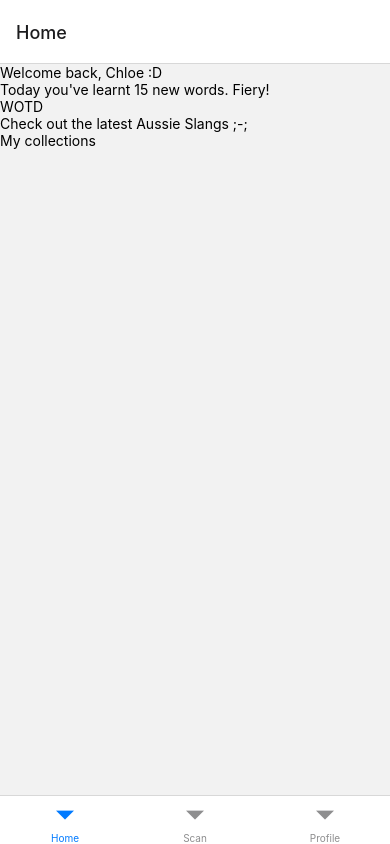
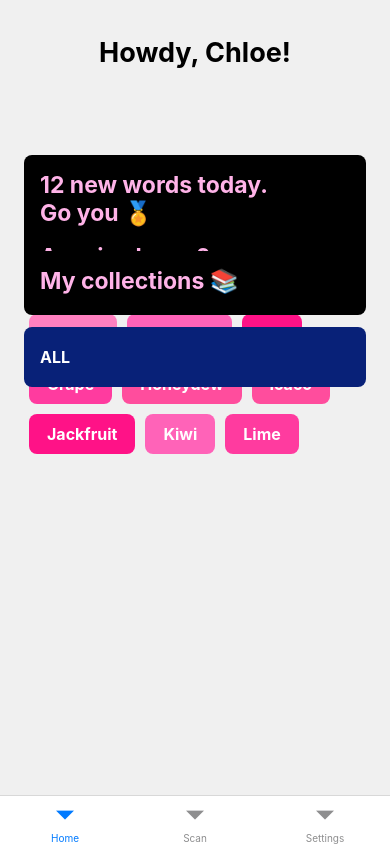
Before and after one commit to appsecandrewlee/MACathon_2023, a React Native app in the folder langtrans_app/: screen /Main in a window 390 px wide. Built offline with nearby package versions, Linux system fonts and the light colour scheme.

Commit message:
add 3 sections (today, slang, collection) to home tab

```diff
--- a/langtrans_app/App.js
+++ b/langtrans_app/App.js
@@ -6,7 +6,7 @@ import SignupScreen from './screens/Signup'; // Import the signup screen
 import LoginScreen from './screens/Login'; // Import the login screen
 import CameraScreen from './screens/Scan'; // Assuming you also have a camera screen
 import MainScreen from './screens/Main'; // Assuming you also have a camera screen
-import ProfileScreen from './screens/Profile'; // Assuming you also have a camera screen
+import ProfileScreen from './screens/Settings'; // Assuming you also have a camera screen
 const Stack = createStackNavigator();
 
 export default function App() {
--- a/langtrans_app/screens/Home.js
+++ b/langtrans_app/screens/Home.js
@@ -1,15 +1,95 @@
 // HomeScreen.js
 import React from 'react';
-import { View, Text } from 'react-native';
+import { View, Text, SafeAreaView, ScrollView, TouchableHighlight, FlatList } from 'react-native';
+import { colors, commonStyles, spacing } from '../styles/styles';
 
 export default function MainScreen() {
-  return (
-    <View>
-        <Text>Welcome back, Chloe :D</Text>
-        <Text>Today you've learnt 15 new words. Fiery!</Text>
-        <Text>WOTD</Text>
-        <Text>Check out the latest Aussie Slangs ;-;</Text>
-        <Text>My collections</Text>
+
+    const wordList = ['Apple','Banana','Cucumber','Durian','Eggplant','Fig','Grape','Honeydew', 'Icaco', 'Jackfruit', 'Kiwi', 'Lime'];
+    const slangList = ['Woolies','Mozzie','Barbie','No worries','Too easy','Mate','Arvo'];
+    const collectionList = ['Programming', 'Supermaket', 'Gym'];
+
+    const pinks = ['#FF80C0', '#FF63B8', '#FF4D9D', '#FF3B9F', '#FF1287'];
+    const purples = ['#D06EFF', '#B13BFF', '#9A00FF', '#8800CC', '#660099'];
+    // const blues = ['#007ACC', '#004488', '#33B5E5', '#66C2FF', '#99D6FF'];
+
+
+
+
+    const getRandomColor = (colors) => {
+        const randomIndex = Math.floor(Math.random() * colors.length);
+        return colors[randomIndex];
+    };
+
+
+    return (
+        <SafeAreaView style={{ flex: 1, backgroundColor: colors.grey }}>
+
+            <ScrollView>
+
+                {/* GREETINGS --------------------------------------------------------------------------*/}
+                <View style={commonStyles.header}>
+                    <Text style={[commonStyles.titleBlack, {marginBottom: 6}]}>Howdy, Chloe!</Text>
+                </View>
+                <View style={commonStyles.spaceSmall}></View>
+
+                    {/* TODAY --------------------------------------------------------------------------*/}
+                    <View style={commonStyles.container}>
+                        <View style={commonStyles.sectionBlack}>
+                            <Text style={commonStyles.captionPink}>{wordList.length} new words today.</Text>
+                            <Text style={commonStyles.captionPink}>Go you 🏅</Text>
+                        </View>
+                        <View style={commonStyles.wordListContainer}>
+                            {wordList.map((word, index) => (
+                                <View key={index} style={[commonStyles.wordContainer,{backgroundColor: getRandomColor(pinks)}]}>
+                                <Text style={commonStyles.wordText}>{word}</Text>
+                                </View>
+                            ))}
+                        </View>
+                    </View>
+
+                    {/* SLANGS --------------------------------------------------------------------------*/}
+                    <View style={commonStyles.containerVertical}>
+                        <View style={[commonStyles.sectionBlack,{margin: spacing.large}]}>
+                            <Text style={commonStyles.captionPink}>Aussie slangs?</Text>
+                            <Text style={commonStyles.captionPink}>Too easy 🥸</Text>
+                        </View>
+                        <ScrollView
+                            horizontal
+                            showsHorizontalScrollIndicator={false}
+                            contentContainerStyle={commonStyles.expandContainer}
+                            >
+                            {slangList.map((word, index) => (
+                                <View key={index} style={[commonStyles.wordContainer,{backgroundColor: getRandomColor(purples)}]}>
+                                <Text style={commonStyles.wordText}>{word}</Text>
+                                </View>
+                            ))}
+                        </ScrollView>
+                    </View>
+
+                    {/* COLLECTIONS --------------------------------------------------------------------------*/}
+                    <View style={commonStyles.container}>
+                        <View style={commonStyles.sectionBlack}>
+                            <Text style={commonStyles.captionPink}>My collections 📚</Text>
+                        </View>
+                        <View style={commonStyles.collectionContainer}>
+                                <Text style={commonStyles.wordText}>ALL</Text>
+                        </View>
+                        <FlatList
+  data={collectionList}
+  keyExtractor={(item, index) => index.toString()}
+  renderItem={({ item, index }) => (
+    <View style={[commonStyles.collectionContainer, { backgroundColor: index % 2 === 0 ? colors.blue1 : colors.blue2 }]}>
+      <Text style={commonStyles.wordText}>{item}</Text>
     </View>
+  )}
+/>
+
+                    </View>
+                    <View style={commonStyles.spaceLarge}></View>
+
+            </ScrollView>
+
+        </SafeAreaView>
   );
 };
--- a/langtrans_app/screens/Main.js
+++ b/langtrans_app/screens/Main.js
@@ -7,17 +7,17 @@ import 'react-native-gesture-handler';
 import { NavigationContainer } from '@react-navigation/native';
 import { createBottomTabNavigator } from '@react-navigation/bottom-tabs';
 import HomeScreen from './Home'; // Import your screen components
-import ProfileScreen from './Profile';
 import ScanScreen from './Scan';
+import SettingsScreen from './Settings';
 
 const Tab = createBottomTabNavigator();
 
 export default function MainScreen() {
   return (
     <Tab.Navigator>
-      <Tab.Screen name="Home" component={HomeScreen} />
-      <Tab.Screen name="Scan" component={ScanScreen} />
-      <Tab.Screen name="Profile" component={ProfileScreen} />
+      <Tab.Screen name="Home" component={HomeScreen} options={{ headerShown: false }} />
+      <Tab.Screen name="Scan" component={ScanScreen} options={{ headerShown: false }} />
+      <Tab.Screen name="Settings" component={SettingsScreen} options={{ headerShown: false }}/>
     </Tab.Navigator>
   );
 }
--- a/langtrans_app/screens/Settings.js
+++ b/langtrans_app/screens/Settings.js
@@ -1,12 +1,80 @@
-// HomeScreen.js
 import React from 'react';
-import { View, Text } from 'react-native';
+import { View, Text, StyleSheet, Image, TouchableOpacity, FlatList, SafeAreaView } from 'react-native';
+import { useNavigation } from '@react-navigation/native';
+import { colors, commonStyles } from '../styles/styles';
 
 export default function SettingsScreen() {
-  return (
-    <View>
-      <Text>Settings Screen</Text>
-      {/* Add your content for the Home screen */}
-    </View>
-  );
+
+    const navigation = useNavigation()
+
+    const items = [
+      { id: '1', title: 'My Profile' },
+      { id: '2', title: 'Settings' },
+      { id: '3', title: 'Privacy' },
+      { id: '4', title: 'Log Out' },
+    ];
+
+    return (
+      <SafeAreaView style={{ flex: 1, backgroundColor: '#fff' }}>
+      <View style={styles.container}>
+        <View style={styles.profileHeader}>
+          <Image
+            style={styles.profileImage}
+            source={require('../assets/kirby.webp')}
+            resizeMode="cover"
+          />
+        </View>
+        <FlatList
+          data={items}
+          keyExtractor={(item) => item.id}
+          renderItem={({ item }) => (
+            <TouchableOpacity
+              style={styles.settingItem}
+              onPress={() => {
+                if (item.title === 'Log Out') {
+                  // Perform any logout logic here (e.g., clear authentication state)
+                  // Then, navigate to the LoginScreen
+                  navigation.navigate('Login'); // 'Login' should match the name of your LoginScreen component in your navigation stack
+                }
+              }}>
+                <Text style={styles.settingText}>{item.title}</Text>
+            </TouchableOpacity>
+          )}
+        />
+      </View>
+      </SafeAreaView>
+    );
+  //   <View>
+  //     <Text>Profile pic here</Text>
+  //     <Text>List of things here</Text>
+  //     <Text>My details</Text>
+  //     <Text>Settings and privacy</Text>
+  //     <Text></Text>
+  //   </View>
+  // );
 };
+
+const styles = StyleSheet.create({
+  container: {
+    flex: 1,
+    backgroundColor: '#fff',
+  },
+  profileHeader: {
+    alignItems: 'center',
+    paddingTop: 20,
+  },
+  profileImage: {
+    width: 120,
+    height: 120,
+    borderRadius: 60, // Half of the width and height to create a circle
+  },
+  settingItem: {
+    paddingVertical: 20,
+    paddingHorizontal: 15,
+    borderBottomWidth: 1,
+    borderBottomColor: '#ccc',
+  },
+  settingText: {
+    fontSize: 16,
+  },
+});
--- a/langtrans_app/styles/styles.js
+++ b/langtrans_app/styles/styles.js
@@ -10,9 +10,14 @@ import LinearGradient from 'react-native-linear-gradient';
 const colors = {
   pink: '#FFB3E8',
   blue: '#000000',
+  blue1: '#0942bd',
+  blue2: '#082178',
   // blue: '#2B2DA4',
   grey: '#F0F0F0',
+  darkgrey: '#222222',
   text: '#FFFFFF',
+  black: '#000000',
+  white: '#FFFFFF'
   // primaryGradient: ['#AA076B', '#61045F'],
 };
 
@@ -52,21 +57,16 @@ const commonStyles = StyleSheet.create({
     flexBasis: 0,
   },
 
+  containerVertical: {
+    paddingVertical: spacing.large,
+    flexGrow: 1,
+    flexShrink: 1,
+    flexBasis: 0,
+  },
+
   header: {
     marginVertical: 36,
   },
-
-  // heading: {
-  //   fontSize: 24,
-  //   fontWeight: 'bold',
-  //   color: colors.text,
-  //   marginBottom: spacing.medium,
-  // },
-
-  // text: {
-  //   fontSize: 16,
-  //   color: colors.text,
-  // },
 
   headerImg: {
         width: 80,
@@ -84,12 +84,85 @@ const commonStyles = StyleSheet.create({
     textAlign: 'center',
   },
 
+  titleBlack: {
+    fontSize: 27,
+    fontWeight: '700',
+    color: colors.black,
+    marginBottom: 50,
+    textAlign: 'center',
+  },
+
+  captionContainer: {
+    flex: 0.8
+  },
+
+  captionBlack: {
+    fontSize: 23,
+    fontWeight: '700',
+    color: colors.black,
+    marginTop: 50,
+    textAlign: 'left',
+  },
+
+  headingBlack: {
+    fontSize: 23,
+    fontWeight: '700',
+    color: colors.black,
+    marginTop: spacing.large,
+    textAlign: 'left',
+  },
+
+  wordListContainer: {
+    flexDirection: 'row', // Horizontal layout
+    flexWrap: 'wrap',     // Allow words to wrap to the next row
+    justifyContent: 'left', // Center items horizontally (optional)
+  },
+
+  wordContainer: {
+    backgroundColor: 'black',
+    paddingVertical: 10, // Adjust vertical padding as needed
+    paddingHorizontal: 18, // Adjust horizontal padding as needed
+    margin: 5,
+    borderRadius: 8,
+    alignSelf: 'flex-start',
+  },
+
+  spaceSmall: {
+    marginVertical: 10
+  },
+
+  spaceMedium: {
+    marginVertical: 30
+  },
+
+  spaceLarge: {
+    marginVertical: 50
+  },
+
+  wordText: {
+    color: 'white',
+    fontWeight: '700',
+    fontSize: 16,
+  },
+
+  captionPink: {
+    fontSize: 23,
+    fontWeight: '700',
+    color: colors.pink,
+    // marginBottom: 12,
+    textAlign: 'left',
+  },
+
   subtitle: {
     fontSize: 15,
     fontWeight: '500',
     color: colors.text,
     textAlign: 'center',
     marginBottom: 36
+  },
+
+  body: {
+    paddingHorizontal: 8,
   },
 
   form: {
@@ -156,28 +229,27 @@ const commonStyles = StyleSheet.create({
     width: '100%',
   },
 
-  // button: {
-  //   backgroundColor: colors.primary,
-  //   padding: spacing.medium,
-  //   borderRadius: borderRadius.medium,
-  //   alignItems: 'center',
-  //   justifyContent: 'center',
-  // },
+  sectionBlack: {
+    backgroundColor: colors.black,
+    padding: 16,
+    marginBottom: 16,
+    borderRadius: 8,
+  },
 
-  // buttonText: {
-  //   fontSize: 18,
-  //   fontWeight: 'bold',
-  //   color: 'white',
-  // },
+  expandContainer: {
+    paddingLeft: spacing.large, // Small left margin
+    paddingRight: 0, // No padding on the right, allowing overflow
+  },
 
-  // input: {
-  //   borderWidth: 1,
-  //   borderColor: colors.secondary,
-  //   borderRadius: borderRadius.small,
-  //   padding: spacing.small,
-  //   fontSize: 16,
-  //   marginBottom: spacing.medium,
-  // },
+  collectionContainer: {
+    backgroundColor: colors.blue2,
+    paddingVertical: 20, // Adjust vertical padding as needed
+    // paddingHorizontal: 26, // Adjust horizontal padding as needed
+    // margin: 5,
+    padding: 16,
+    // marginBottom: 16,
+    borderRadius: 8,
+  }
 
 });
 
```
Also changed, not shown: langtrans_app/screens/Profile.js (deleted, +0 -15 lines), langtrans_app/assets/kirby.webp (added).
